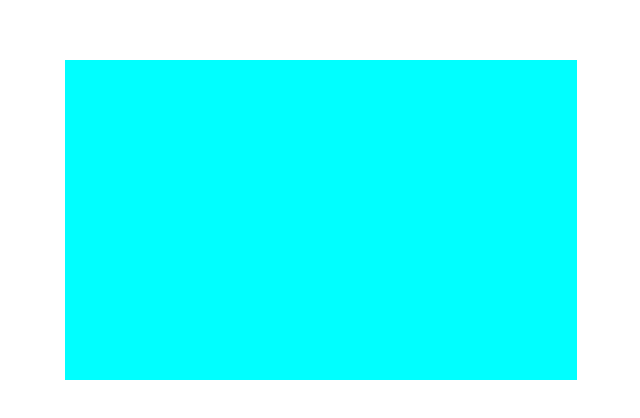
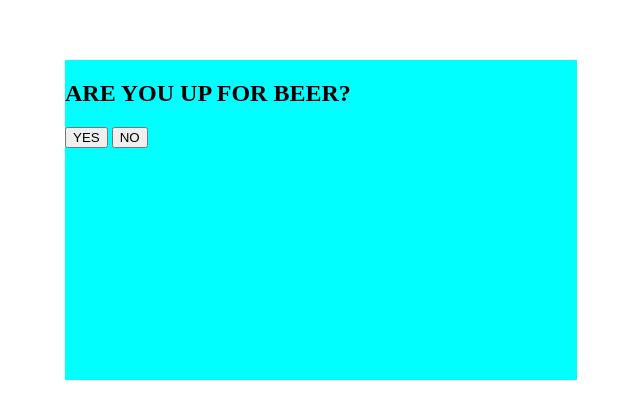
Before and after one commit to izabellalarsson/beertime, a plain HTML site: page index.html in a window 1280 px wide. Shown: the part 188-606 px from the top of the page, without its empty margins (327-967 px from the left). Drawn offline with Linux system fonts and the light colour scheme.

Commit message:
added buttons

```diff
--- a/index.html
+++ b/index.html
@@ -9,7 +9,11 @@
 </head>
 <body>
   <div class="count-down">
-    <h2></h2>
+    <h2>ARE YOU UP FOR BEER?</h2>
+    <form>
+      <button class="yes" type="button" name="button">YES</button>
+      <button class="no" type="button" name="button">NO</button>
+    </form>
     </div>
 
     <script type="text/javascript" src="countdown.js">
```
